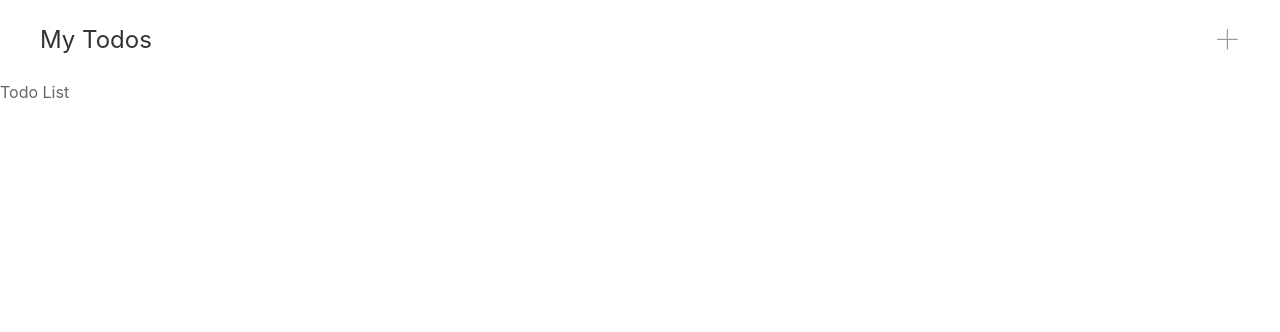
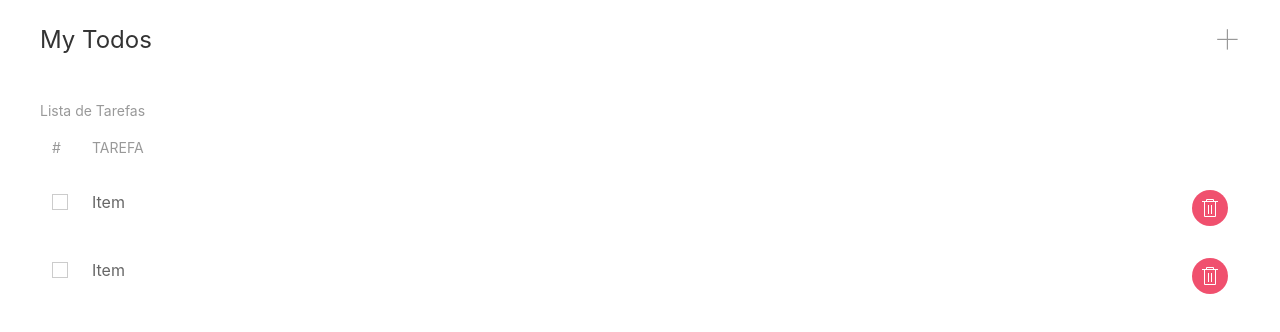
Before and after one commit to ivanfsilva/todo-react, a React (Create React App) app: page / in a window 1280 px wide. Shown: the top 332 px of the page. Built offline with nearby package versions, Linux system fonts and the light colour scheme.

Commit message:
criando o item da lista

```diff
--- a/src/components/App.tsx
+++ b/src/components/App.tsx
@@ -4,7 +4,7 @@
 
 const App = () => {
     return(
-        <div>
+        <div className="uk-container">
             <Navbar></Navbar>
             <TodoList></TodoList>
         </div>);
--- a/src/components/TodoList.tsx
+++ b/src/components/TodoList.tsx
@@ -1,12 +1,31 @@
 import React from 'react';
 import { Todo } from '../models/Todo';
+import TodoListItem from './TodoListIteim';
 
 const TodoList = () => {
     const todos: Todo[] = [
         {id: 1, title: 'Ir ao supermercado', done: false},
         {id: 2, title: 'Ir a academia', done: false}
     ];
-    return(<div>Todo List</div>);
+    return(
+        <table className="uk-table">
+            <caption>Lista de Tarefas</caption>
+            <thead>
+                <tr>
+                    <th>#</th>
+                    <th>Tarefa</th>
+                    <th></th>
+                </tr>
+            </thead>
+            <tbody>
+                {
+                    todos?.map(
+                    todo => (<TodoListItem key={todo.id}></TodoListItem>)
+                    )
+                }
+            </tbody>
+        </table>
+    );
 }
 
 export default TodoList;
--- /dev/null
+++ b/src/components/TodoListIteim.tsx
@@ -0,0 +1,24 @@
+import React from 'react';
+
+const TodoListItem = () => {
+    return(
+        <tr className="uk-animation-slide-bottom-medium">
+            <td className="uk-width-auto">
+                <label>
+                    <input className="uk-checkbox"
+                        type="checkbox" />
+                </label>
+            </td>
+            <td className="uk-width-expand">
+                Item
+            </td>
+            <td className="uk-width-auto">
+                <button
+                    className="uk-icon-button uk-button-danger"
+                    uk-icon="trash"></button>
+            </td>
+        </tr>
+    );
+}
+
+export default TodoListItem;
```
